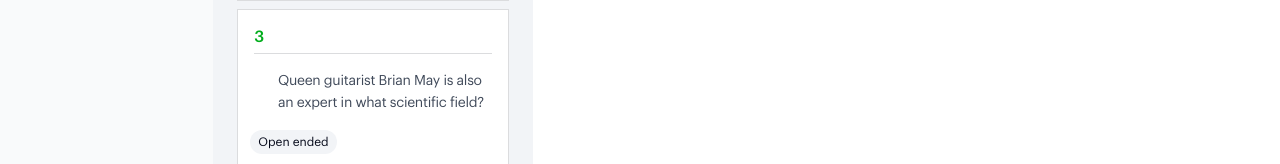
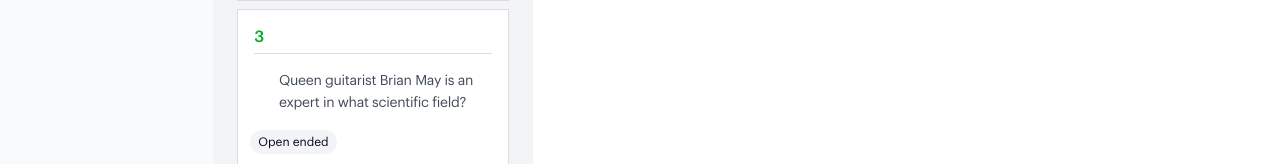
Before and after one commit to okoliken/Assessment-builder, a Vue app: page / in a window 1280 px wide. Shown: the part 495-659 px from the top of the page. Built offline with nearby package versions, Linux system fonts and the light colour scheme; some icons are missing.

Commit message:
completed test

```diff
--- a/src/stores/builder.ts
+++ b/src/stores/builder.ts
@@ -39,8 +39,8 @@ export const useBuilderStore = defineStore('builder', () => {
     },
     {
       id: uuidv4(),
-      icon: 'material-symbols-light:check-box-outline',
-      question: 'Queen guitarist Brian May is also an expert in what scientific field?',
+      icon: 'gravity-ui:text',
+      question: 'Queen guitarist Brian May is an expert in what scientific field?',
       type: 'Open ended',
       files: [],
       answers: [
@@ -55,7 +55,7 @@ export const useBuilderStore = defineStore('builder', () => {
     },
     {
       id: uuidv4(),
-      icon: 'material-symbols-light:check-box-outline',
+      icon: 'mynaui:upload',
       question: 'What artist has the most streams on Spotify in the world? ',
       type: 'Open ended',
       files: [],
```
